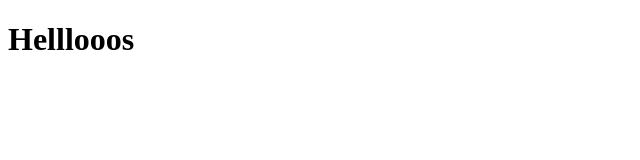
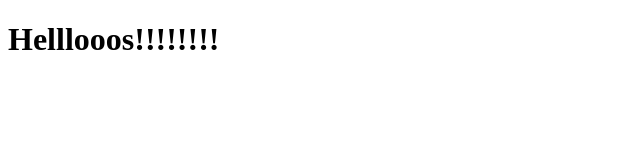
Before and after one commit to Pimoku0106/practice, a plain HTML site: page index.html in a window 1280 px wide. Shown: the whole page, without its empty margins (0-640 px from the left). Drawn offline with Linux system fonts and the light colour scheme.

Commit message:
jijijijijiji

```diff
--- a/index.html
+++ b/index.html
@@ -9,7 +9,7 @@
 </head>
 
 <body>
-    <h1>Helllooos</h1>
+    <h1>Helllooos!!!!!!!!</h1>
 </body>
 
 </html>
```
Also changed, not shown: 1 other file.
